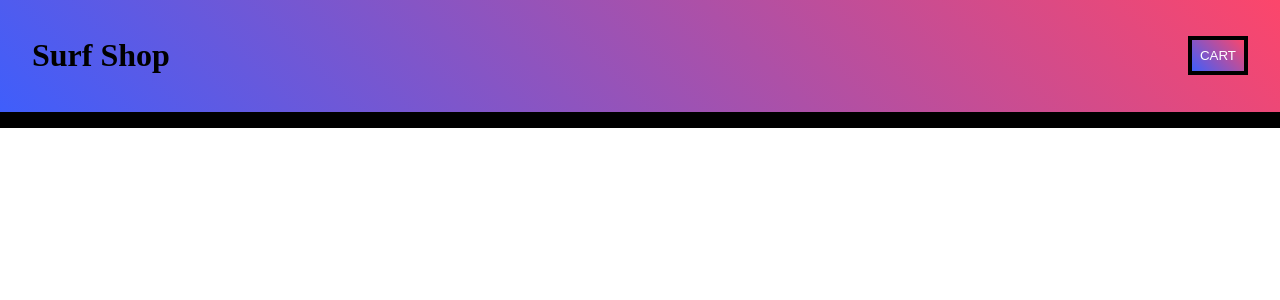
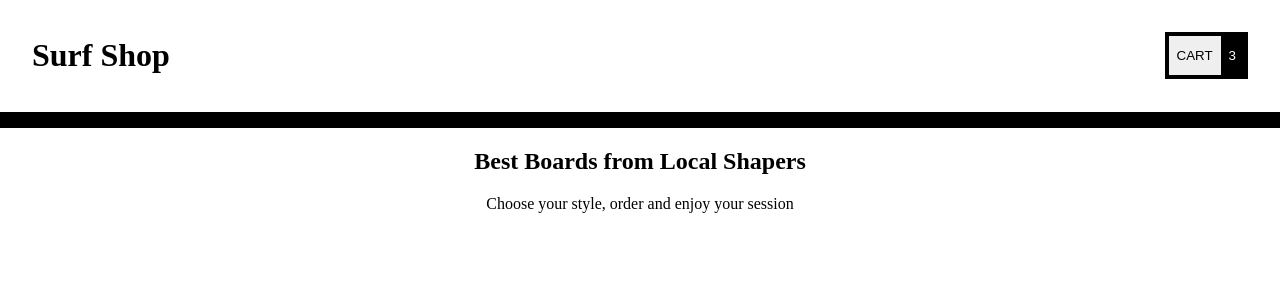
Before and after one commit to danielsky81/surf-shop-app, a React (Create React App) app: page / in a window 1280 px wide. Shown: the top 300 px of the page. Built offline with nearby package versions, Linux system fonts and the light colour scheme.

Commit message:
Update Button and add Product components

```diff
--- a/src/App.js
+++ b/src/App.js
@@ -1,9 +1,12 @@
 import Header from "./components/layout/Header";
+import ProductIntro from './components/Product/ProductIntro';
+
 
 function App() {
   return (
     <div className="App">
       <Header />
+      <ProductIntro />
     </div>
   );
 }
--- /dev/null
+++ b/src/components/Product/ProductIntro.js
@@ -0,0 +1,13 @@
+import React from "react";
+import styles from './ProductIntro.module.css';
+
+const ProductIntro = () => {
+  return (
+    <section className={styles.intro}>
+      <h2>Best Boards from Local Shapers</h2>
+      <p>Choose your style, order and enjoy your session</p>
+    </section>
+  )
+}
+
+export default ProductIntro;
--- /dev/null
+++ b/src/components/Product/ProductIntro.module.css
@@ -0,0 +1,3 @@
+.intro {
+  text-align: center;
+}
--- a/src/components/layout/Header.module.css
+++ b/src/components/layout/Header.module.css
@@ -1,8 +1,9 @@
 .header {
-  position: fixed;
+  /* position: fixed; */
   display: flex;
   width: 100%;
   justify-content: space-between;
   padding: 1rem 2rem;
   border-bottom: 1rem solid black;
+  /* composes: grain from '../style/Grain.module.css'; */
 }
--- a/src/components/style/Grain.module.css
+++ b/src/components/style/Grain.module.css
@@ -1,3 +1,4 @@
 .grain {
-  background: linear-gradient(45deg, rgba(63,94,251,1) 0%, rgba(252,70,107,1) 100%), url(../../assets/gradient.svg);;
+  /* background: linear-gradient(45deg, rgba(63,94,251,1) 0%, rgba(252,70,107,1) 100%), url(../../assets/gradient.svg);
+  background: url(../../assets/gradient.svg); */
 }
--- a/src/components/ui/Button.js
+++ b/src/components/ui/Button.js
@@ -4,7 +4,10 @@ import grain from '../style/Grain.module.css';
 
 const Button = () => {
   return (
-    <button className={`${styles.button} ${grain.grain}`}>Cart</button>
+    <button className={`${styles.button} ${grain.grain}`}>
+      <span>Cart</span>
+      <span className={styles.badge}>3</span>
+    </button>
   )
 }
 
--- a/src/components/ui/Button.module.css
+++ b/src/components/ui/Button.module.css
@@ -1,11 +1,21 @@
 .button {
+  display: flex;
+  flex-direction: row;
+  justify-content: space-between;
   width: fit-content;
   height: fit-content;
   align-self: center;
   text-transform: uppercase;
-  padding: 0.5rem;
-  background-color: blue;
-  color: white;
   border: 0.25rem solid black;
   cursor: pointer;
+  padding: 0;
 }
+
+span {
+  padding: .75rem .5rem;
+}
+
+.badge {
+  color: white;
+  background-color: black;
+}
```
Also changed, not shown: src/components/Product/Product.js (added, +53 -0 lines), src/assets/gradient.svg.
